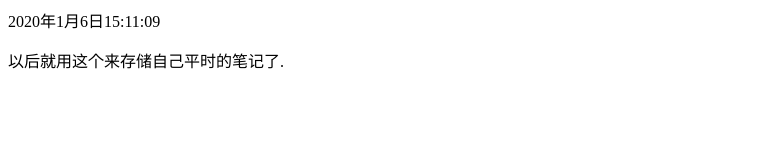
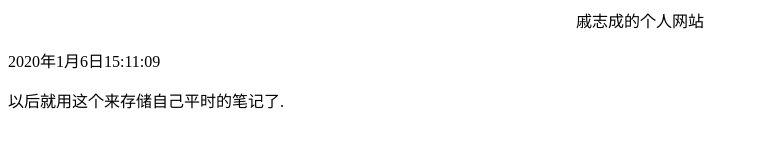
Before and after one commit to qzcscience/qzcscience.github.io, a plain HTML site: page index.html in a window 1280 px wide. Shown: the whole page, without its empty margins (0-758 px from the left). Drawn offline with Linux system fonts and the light colour scheme.

Commit message:
Update index.html

```diff
--- a/index.html
+++ b/index.html
@@ -1,3 +1,3 @@
-<title>戚志成的个人网站</title>
+<p align="center">戚志成的个人网站</p>
 <p>2020年1月6日15:11:09</p>
 <p>以后就用这个来存储自己平时的笔记了.</p>
```
